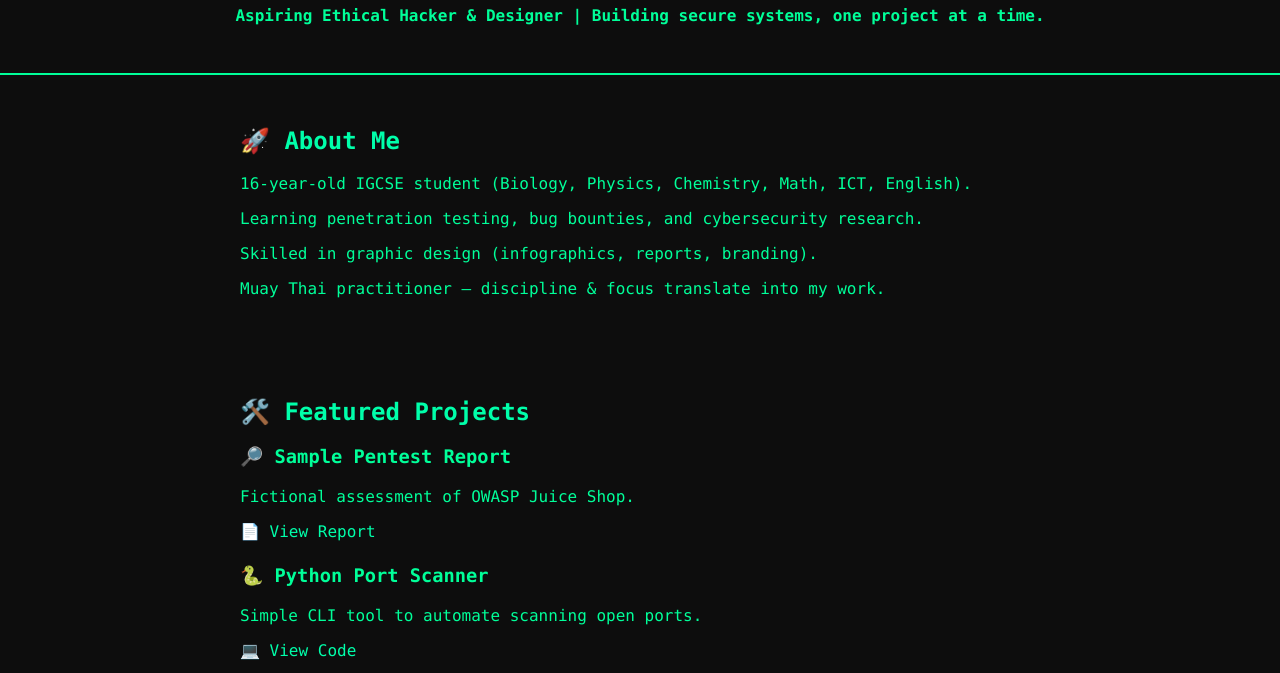
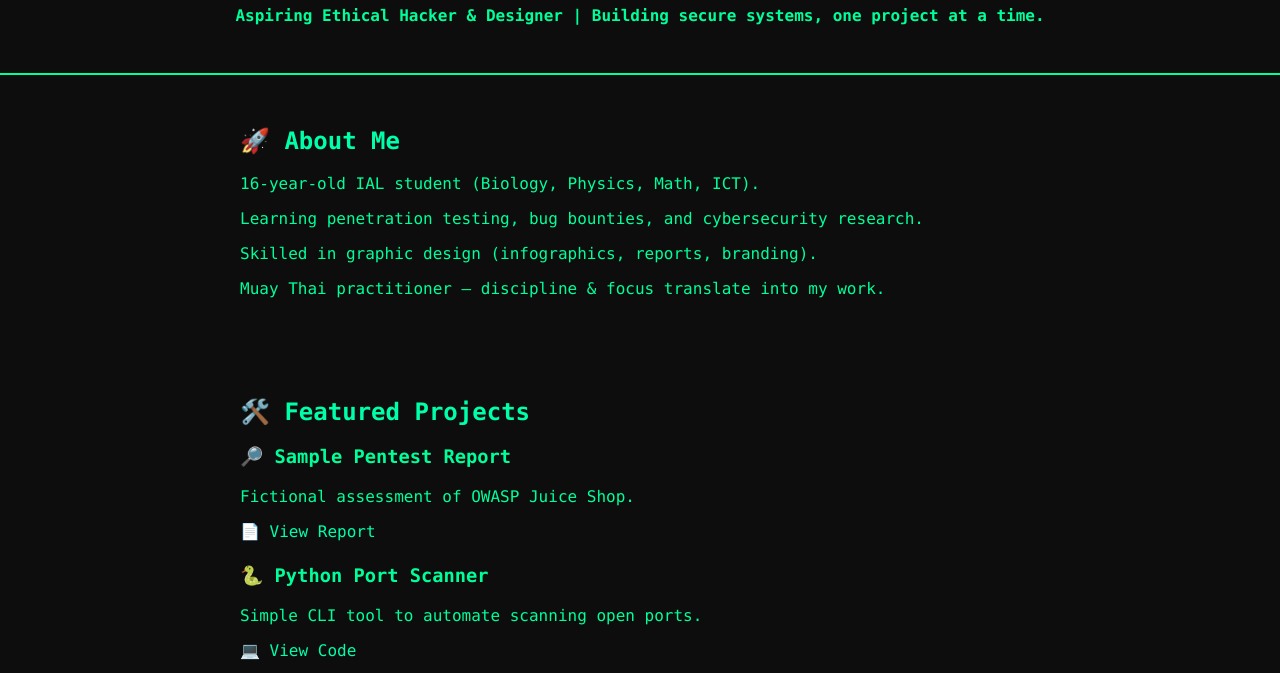
Before and after one commit to JavinHacks/JavinHacks.github.io, a plain HTML site: page index.html in a window 1280 px wide. Shown: the part 127-800 px from the top of the page. Drawn offline with Linux system fonts and the light colour scheme.

Commit message:
Update index.html

```diff
--- a/index.html
+++ b/index.html
@@ -54,7 +54,7 @@
 
   <section>
     <h2>🚀 About Me</h2>
-    <p> 16-year-old IGCSE student (Biology, Physics, Chemistry, Math, ICT, English).</p>
+    <p> 16-year-old IAL student (Biology, Physics, Math, ICT).</p>
     <p> Learning penetration testing, bug bounties, and cybersecurity research.</p>
     <p> Skilled in graphic design (infographics, reports, branding).</p>
     <p> Muay Thai practitioner — discipline & focus translate into my work.</p>
```
